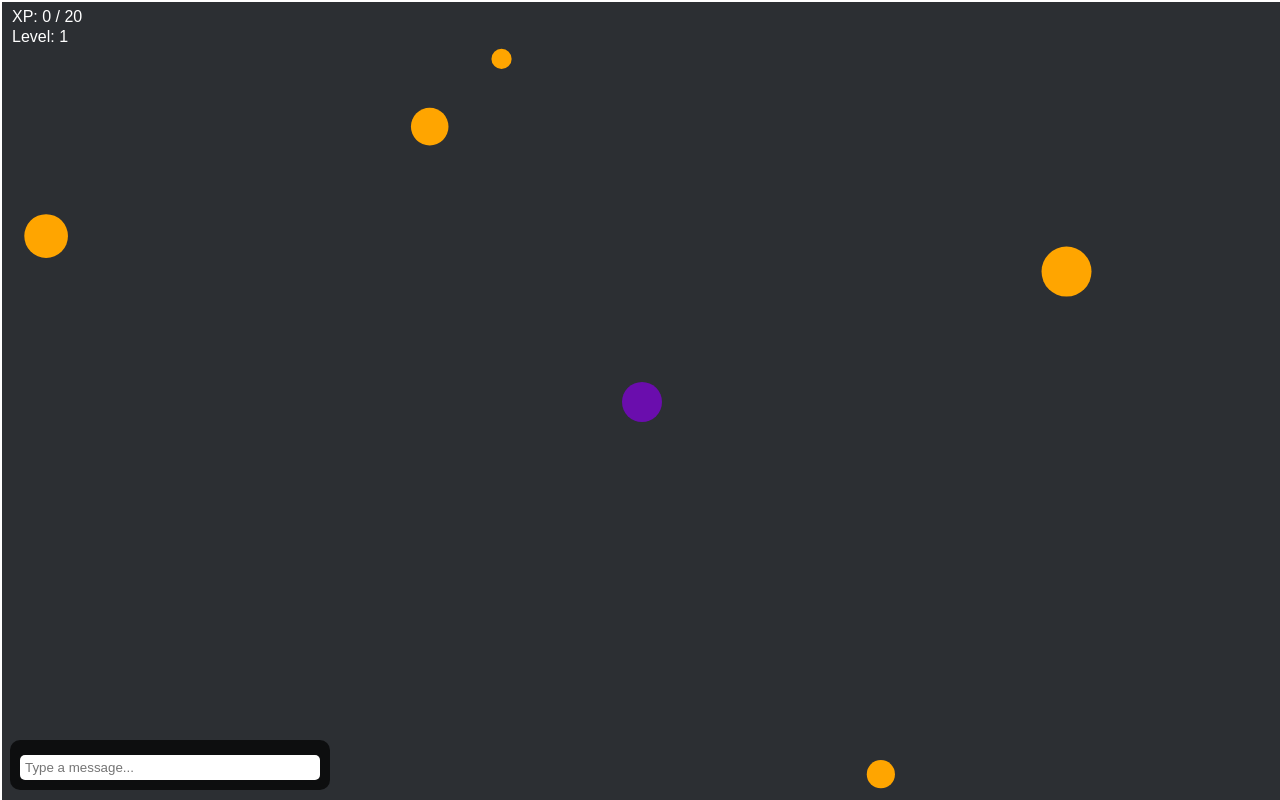
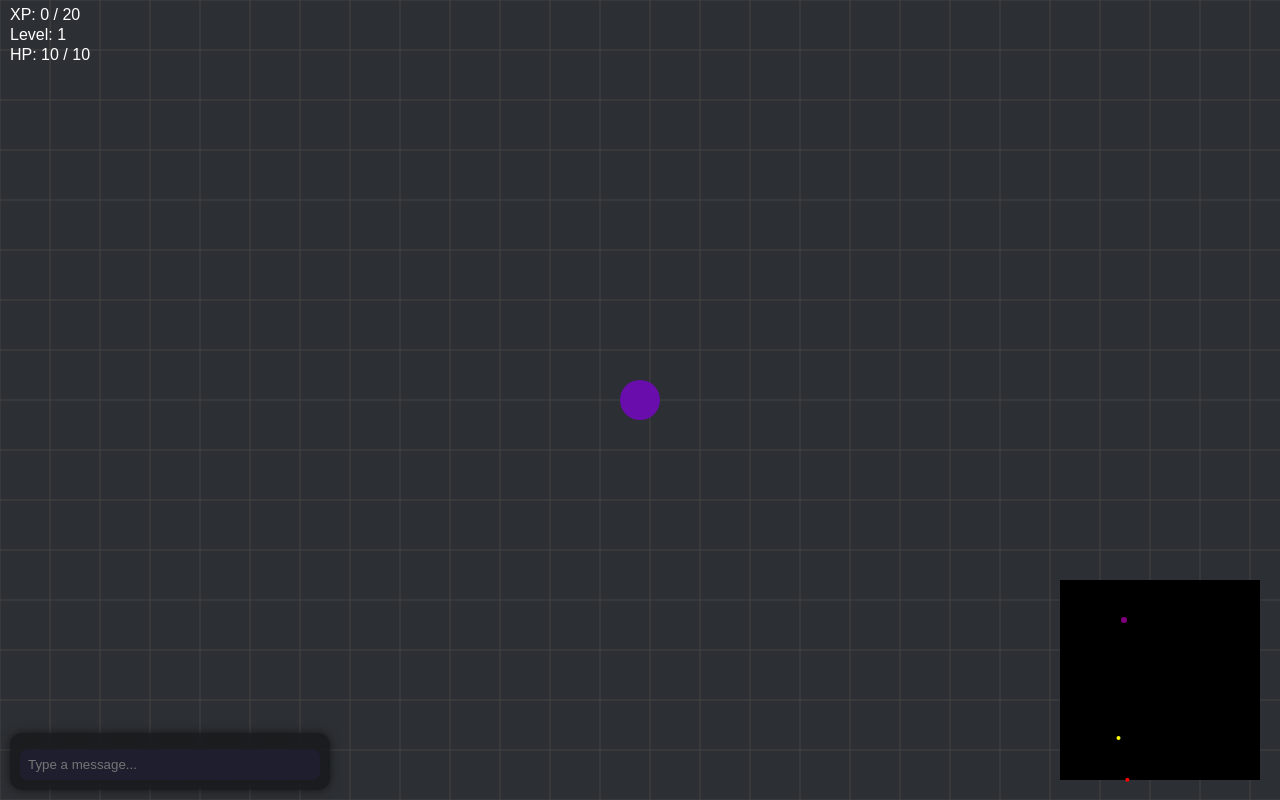
Before and after one commit to AndrewDanyel/wizardio, a plain HTML site: page index.html in a window 1280 px wide. Drawn offline with Linux system fonts and the light colour scheme.

Commit message:
Add files via upload

```diff
--- /dev/null
+++ b/collisions.js
@@ -0,0 +1,41 @@
+function checkCollisions() {
+  for (let i = wizard.spells.length - 1; i >= 0; i--) {
+    const spell = wizard.spells[i];
+    for (let j = shapes.length - 1; j >= 0; j--) {
+      const shape = shapes[j];
+      const dx = spell.x - shape.x;
+      const dy = spell.y - shape.y;
+      const dist = Math.sqrt(dx * dx + dy * dy);
+      if (dist < spell.radius + shape.radius) {
+        shape.hp--;
+        wizard.spells.splice(i, 1);
+        if (shape.hp <= 0) {
+          shapes.splice(j, 1);
+          wizard.xp += shape.xpValue;
+          if (wizard.xp >= wizard.level * 20) {
+            wizard.level++;
+            wizard.xp = 0;
+            wizard.levelMessage = "Level Up! Now level " + wizard.level;
+            setTimeout(() => wizard.levelMessage = "", 3000);
+          }
+        }
+        break;
+      }
+    }
+  }
+
+  // Damage from touching shapes
+  for (let shape of shapes) {
+    const dx = wizard.x - shape.x;
+    const dy = wizard.y - shape.y;
+    const dist = Math.sqrt(dx * dx + dy * dy);
+    if (dist < wizard.radius + shape.radius) {
+      if (wizard.hp > 0) wizard.hp--;
+      break;
+    }
+  }
+}
+
+setInterval(() => {
+  if (wizard.hp < wizard.maxHp) wizard.hp++;
+}, 30000);
--- a/index.html
+++ b/index.html
@@ -1,229 +1,26 @@
 <!DOCTYPE html>
 <html lang="en">
+
 <head>
   <meta charset="UTF-8">
   <title>Wizard.io</title>
-  <style>
-    html, body {
-      margin: 0;
-      padding: 0;
-      overflow: hidden;
-      height: 100%;
-      background: #1e1e2f;
-    }
-    canvas {
-      display: block;
-      background-color: #2c2f33;
-      border: 2px solid #fff;
-    }
-    #chat {
-      position: absolute;
-      bottom: 10px;
-      left: 10px;
-      width: 300px;
-      max-height: 150px;
-      background: rgba(0, 0, 0, 0.7);
-      border-radius: 10px;
-      padding: 10px;
-      color: white;
-      font-family: Arial, sans-serif;
-      font-size: 14px;
-      overflow-y: auto;
-    }
-    #chatInput {
-      width: 100%;
-      box-sizing: border-box;
-      padding: 5px;
-      margin-top: 5px;
-      border-radius: 5px;
-      border: none;
-      outline: none;
-    }
-  </style>
+  <link rel="stylesheet" href="styles.css">
 </head>
+
 <body>
   <canvas id="gameCanvas"></canvas>
   <div id="chat">
     <div id="chatMessages"></div>
     <input id="chatInput" type="text" placeholder="Type a message...">
   </div>
-  <script>
-    const canvas = document.getElementById("gameCanvas");
-    const ctx = canvas.getContext("2d");
 
-    function resizeCanvas() {
-      canvas.width = window.innerWidth;
-      canvas.height = window.innerHeight;
-    }
-    window.addEventListener('resize', resizeCanvas);
-    resizeCanvas();
+  <!-- Modular JS Files -->
+  <script src="wizard.js"></script>
+  <script src="shapes.js"></script>
+  <script src="input.js"></script>
+  <script src="collisions.js"></script>
+  <script src="ui.js"></script>
+  <script src="main.js"></script>
+</body>
 
-    let wizard = {
-      x: canvas.width / 2,
-      y: canvas.height / 2,
-      radius: 20,
-      color: "#6a0dad",
-      speed: 3,
-      angle: 0,
-      spells: [],
-      xp: 0,
-      level: 1,
-      levelMessage: "",
-      chatBubble: "",
-      chatTimer: 0
-    };
-
-    let keys = {};
-    document.addEventListener('keydown', e => keys[e.key] = true);
-    document.addEventListener('keyup', e => keys[e.key] = false);
-
-    canvas.addEventListener("mousemove", e => {
-      const rect = canvas.getBoundingClientRect();
-      const mouseX = e.clientX - rect.left;
-      const mouseY = e.clientY - rect.top;
-      wizard.angle = Math.atan2(mouseY - wizard.y, mouseX - wizard.x);
-    });
-
-    let mouseDown = false;
-    canvas.addEventListener("mousedown", () => { mouseDown = true; });
-    canvas.addEventListener("mouseup", () => { mouseDown = false; });
-
-    function shootSpell() {
-      wizard.spells.push({
-        x: wizard.x,
-        y: wizard.y,
-        angle: wizard.angle,
-        speed: 6,
-        radius: 5,
-        color: "cyan"
-      });
-    }
-
-    let lastShotTime = 0;
-    const shootCooldown = 200; // ms
-
-    let shapes = [];
-    function spawnShape() {
-      if (shapes.length >= 20) return;
-      shapes.push({
-        x: Math.random() * canvas.width,
-        y: Math.random() * canvas.height,
-        radius: 10 + Math.random() * 15,
-        color: "orange"
-      });
-    }
-    setInterval(spawnShape, 1000);
-
-    function moveWizard() {
-      if (keys["w"] || keys["ArrowUp"]) wizard.y -= wizard.speed;
-      if (keys["s"] || keys["ArrowDown"]) wizard.y += wizard.speed;
-      if (keys["a"] || keys["ArrowLeft"]) wizard.x -= wizard.speed;
-      if (keys["d"] || keys["ArrowRight"]) wizard.x += wizard.speed;
-    }
-
-    function updateSpells() {
-      wizard.spells.forEach(spell => {
-        spell.x += Math.cos(spell.angle) * spell.speed;
-        spell.y += Math.sin(spell.angle) * spell.speed;
-      });
-      wizard.spells = wizard.spells.filter(spell => spell.x > 0 && spell.x < canvas.width && spell.y > 0 && spell.y < canvas.height);
-    }
-
-    function checkCollisions() {
-      shapes = shapes.filter(shape => {
-        for (let i = 0; i < wizard.spells.length; i++) {
-          const spell = wizard.spells[i];
-          const dx = spell.x - shape.x;
-          const dy = spell.y - shape.y;
-          const dist = Math.sqrt(dx * dx + dy * dy);
-          if (dist < spell.radius + shape.radius) {
-            wizard.xp += 5;
-            if (wizard.xp >= wizard.level * 20) {
-              wizard.level++;
-              wizard.xp = 0;
-              wizard.levelMessage = "Level Up! Now level " + wizard.level;
-              setTimeout(() => wizard.levelMessage = "", 3000);
-            }
-            wizard.spells.splice(i, 1);
-            return false;
-          }
-        }
-        return true;
-      });
-    }
-
-    function drawCircle(obj) {
-      ctx.beginPath();
-      ctx.arc(obj.x, obj.y, obj.radius, 0, 2 * Math.PI);
-      ctx.fillStyle = obj.color;
-      ctx.fill();
-    }
-
-    function drawUI() {
-      ctx.fillStyle = "white";
-      ctx.font = "16px Arial";
-      ctx.fillText("XP: " + wizard.xp + " / " + (wizard.level * 20), 10, 20);
-      ctx.fillText("Level: " + wizard.level, 10, 40);
-
-      if (wizard.levelMessage) {
-        ctx.font = "30px Arial";
-        ctx.fillStyle = "yellow";
-        ctx.fillText(wizard.levelMessage, canvas.width / 2 - 100, 60);
-      }
-
-      if (wizard.chatBubble) {
-        ctx.font = "14px Arial";
-        ctx.fillStyle = "white";
-        ctx.textAlign = "center";
-        ctx.fillText(wizard.chatBubble, wizard.x, wizard.y - wizard.radius - 10);
-        ctx.textAlign = "start";
-      }
-    }
-
-    const chatInput = document.getElementById("chatInput");
-    const chatMessages = document.getElementById("chatMessages");
-    chatInput.addEventListener("keydown", e => {
-      if (e.key === "Enter" && chatInput.value.trim() !== "") {
-        const msg = chatInput.value.trim();
-        const msgEl = document.createElement("div");
-        msgEl.textContent = msg;
-        chatMessages.appendChild(msgEl);
-        chatMessages.scrollTop = chatMessages.scrollHeight;
-        wizard.chatBubble = msg;
-        wizard.chatTimer = 180; // show for 3 seconds
-        chatInput.value = "";
-      }
-    });
-
-    function updateChatBubble() {
-      if (wizard.chatTimer > 0) {
-        wizard.chatTimer--;
-        if (wizard.chatTimer === 0) wizard.chatBubble = "";
-      }
-    }
-
-    function gameLoop(timestamp) {
-      ctx.clearRect(0, 0, canvas.width, canvas.height);
-      moveWizard();
-
-      if (mouseDown && (!lastShotTime || timestamp - lastShotTime > shootCooldown)) {
-        shootSpell();
-        lastShotTime = timestamp;
-      }
-
-      updateSpells();
-      checkCollisions();
-      updateChatBubble();
-
-      drawCircle(wizard);
-      wizard.spells.forEach(drawCircle);
-      shapes.forEach(drawCircle);
-      drawUI();
-
-      requestAnimationFrame(gameLoop);
-    }
-
-    requestAnimationFrame(gameLoop);
-  </script>
-</body>
 </html>
--- /dev/null
+++ b/input.js
@@ -0,0 +1,17 @@
+let mouseDown = false;
+window.keys = {};
+let chatVisible = true;
+
+window.onload = () => {
+  const canvas = document.getElementById("gameCanvas");
+
+  canvas.addEventListener("mousedown", () => { mouseDown = true; });
+  canvas.addEventListener("mouseup", () => { mouseDown = false; });
+
+  canvas.addEventListener("mousemove", e => {
+    const rect = canvas.getBoundingClientRect();
+    const mouseX = e.clientX - rect.left;
+    const mouseY = e.clientY - rect.top;
+    wizard.angle = Math.atan2(mouseY - canvas.height / 2, mouseX - canvas.width / 2);
+  });
+};
--- /dev/null
+++ b/main.js
@@ -0,0 +1,61 @@
+const canvas = document.getElementById("gameCanvas");
+const ctx = canvas.getContext("2d");
+const mapWidth = 2000;
+const mapHeight = 2000;
+
+function resizeCanvas() {
+  canvas.width = window.innerWidth;
+  canvas.height = window.innerHeight;
+}
+window.addEventListener('resize', resizeCanvas);
+resizeCanvas();
+
+let lastShotTime = 0;
+const shootCooldown = 200;
+
+function moveWizard() {
+  if (window.keys["w"] || window.keys["ArrowUp"]) wizard.y -= wizard.speed;
+  if (window.keys["s"] || window.keys["ArrowDown"]) wizard.y += wizard.speed;
+  if (window.keys["a"] || window.keys["ArrowLeft"]) wizard.x -= wizard.speed;
+  if (window.keys["d"] || window.keys["ArrowRight"]) wizard.x += wizard.speed;
+
+  wizard.x = Math.max(0, Math.min(mapWidth, wizard.x));
+  wizard.y = Math.max(0, Math.min(mapHeight, wizard.y));
+}
+
+function updateSpells() {
+  wizard.spells.forEach(spell => {
+    spell.x += Math.cos(spell.angle) * spell.speed;
+    spell.y += Math.sin(spell.angle) * spell.speed;
+  });
+
+  wizard.spells = wizard.spells.filter(spell =>
+    spell.x > 0 && spell.x < mapWidth &&
+    spell.y > 0 && spell.y < mapHeight
+  );
+}
+
+function gameLoop(timestamp) {
+  ctx.clearRect(0, 0, canvas.width, canvas.height);
+  drawGrid();
+  moveWizard();
+
+  if (mouseDown && (!lastShotTime || timestamp - lastShotTime > shootCooldown)) {
+    shootSpell();
+    lastShotTime = timestamp;
+  }
+
+  updateSpells();
+  checkCollisions();
+  updateChatBubble();
+
+  drawShape(wizard);
+  wizard.spells.forEach(drawShape);
+  shapes.forEach(drawShape);
+  drawUI();
+  drawMinimap();
+
+  requestAnimationFrame(gameLoop);
+}
+
+requestAnimationFrame(gameLoop);
--- /dev/null
+++ b/shapes.js
@@ -0,0 +1,44 @@
+const shapes = [];
+
+function spawnShape() {
+  if (shapes.length >= 10) return;
+
+  const typeChance = Math.random();
+  let shape;
+
+  if (typeChance < 0.6) {
+    shape = {
+      type: "circle",
+      x: Math.random() * mapWidth,
+      y: Math.random() * mapHeight,
+      radius: 10,
+      color: "yellow",
+      hp: 1,
+      xpValue: 5
+    };
+  } else if (typeChance < 0.9) {
+    shape = {
+      type: "triangle",
+      x: Math.random() * mapWidth,
+      y: Math.random() * mapHeight,
+      radius: 20,
+      color: "red",
+      hp: 2,
+      xpValue: 10
+    };
+  } else {
+    shape = {
+      type: "hexagon",
+      x: Math.random() * mapWidth,
+      y: Math.random() * mapHeight,
+      radius: 30,
+      color: "green",
+      hp: 3,
+      xpValue: 20
+    };
+  }
+
+  shapes.push(shape);
+}
+
+setInterval(spawnShape, 2000);
--- /dev/null
+++ b/styles.css
@@ -0,0 +1,42 @@
+html, body {
+  margin: 0;
+  padding: 0;
+  overflow: hidden;
+  height: 100%;
+  background: #1e1e2f;
+}
+
+canvas {
+  display: block;
+  background-color: #2c2f33;
+}
+
+#chat {
+  position: absolute;
+  bottom: 10px;
+  left: 10px;
+  width: 300px;
+  max-height: 150px;
+  background: rgba(0, 0, 0, 0.4);
+  backdrop-filter: blur(8px);
+  border-radius: 12px;
+  padding: 10px;
+  color: white;
+  font-family: 'Segoe UI', sans-serif;
+  font-size: 14px;
+  overflow-y: auto;
+  transition: opacity 0.3s ease;
+  box-shadow: 0 0 10px rgba(0, 0, 0, 0.5);
+}
+
+#chatInput {
+  width: 100%;
+  box-sizing: border-box;
+  padding: 8px;
+  margin-top: 6px;
+  border-radius: 8px;
+  border: none;
+  outline: none;
+  background: #1e1e2f;
+  color: white;
+}
--- /dev/null
+++ b/ui.js
@@ -0,0 +1,138 @@
+function getCamera() {
+  return {
+    x: wizard.x - canvas.width / 2,
+    y: wizard.y - canvas.height / 2
+  };
+}
+
+function drawGrid() {
+  const { x: cameraX, y: cameraY } = getCamera();
+  const gridSize = 50;
+
+  ctx.strokeStyle = "#444";
+  ctx.lineWidth = 1;
+
+  for (let x = 0; x <= mapWidth; x += gridSize) {
+    ctx.beginPath();
+    ctx.moveTo(x - cameraX, 0 - cameraY);
+    ctx.lineTo(x - cameraX, mapHeight - cameraY);
+    ctx.stroke();
+  }
+
+  for (let y = 0; y <= mapHeight; y += gridSize) {
+    ctx.beginPath();
+    ctx.moveTo(0 - cameraX, y - cameraY);
+    ctx.lineTo(mapWidth - cameraX, y - cameraY);
+    ctx.stroke();
+  }
+}
+
+function drawShape(obj) {
+  const { x: cameraX, y: cameraY } = getCamera();
+  const cx = obj.x - cameraX;
+  const cy = obj.y - cameraY;
+
+  ctx.fillStyle = obj.color;
+
+  if (obj.type === "triangle") {
+    ctx.beginPath();
+    for (let i = 0; i < 3; i++) {
+      const angle = Math.PI * 2 * i / 3 - Math.PI / 2;
+      const px = cx + Math.cos(angle) * obj.radius;
+      const py = cy + Math.sin(angle) * obj.radius;
+      i === 0 ? ctx.moveTo(px, py) : ctx.lineTo(px, py);
+    }
+    ctx.closePath();
+    ctx.fill();
+  } else if (obj.type === "hexagon") {
+    ctx.beginPath();
+    for (let i = 0; i < 6; i++) {
+      const angle = Math.PI * 2 * i / 6;
+      const px = cx + Math.cos(angle) * obj.radius;
+      const py = cy + Math.sin(angle) * obj.radius;
+      i === 0 ? ctx.moveTo(px, py) : ctx.lineTo(px, py);
+    }
+    ctx.closePath();
+    ctx.fill();
+  } else {
+    ctx.beginPath();
+    ctx.arc(cx, cy, obj.radius, 0, 2 * Math.PI);
+    ctx.fill();
+  }
+}
+
+function drawWrappedText(text, x, y, maxWidth, lineHeight) {
+  const words = text.split(" ");
+  let line = "";
+  let yy = y;
+
+  for (let n = 0; n < words.length; n++) {
+    const testLine = line + words[n] + " ";
+    const metrics = ctx.measureText(testLine);
+    const testWidth = metrics.width;
+    if (testWidth > maxWidth && n > 0) {
+      ctx.fillText(line, x, yy);
+      line = words[n] + " ";
+      yy += lineHeight;
+    } else {
+      line = testLine;
+    }
+  }
+  ctx.fillText(line, x, yy);
+}
+
+function drawUI() {
+  const { x: cameraX, y: cameraY } = getCamera();
+
+  ctx.fillStyle = "white";
+  ctx.font = "16px Arial";
+  ctx.fillText("XP: " + wizard.xp + " / " + (wizard.level * 20), 10, 20);
+  ctx.fillText("Level: " + wizard.level, 10, 40);
+  ctx.fillText("HP: " + wizard.hp + " / " + wizard.maxHp, 10, 60);
+
+  if (wizard.levelMessage) {
+    ctx.font = "30px Arial";
+    ctx.fillStyle = "yellow";
+    ctx.fillText(wizard.levelMessage, canvas.width / 2 - 100, 60);
+  }
+
+  if (wizard.chatBubble) {
+    ctx.font = "14px Arial";
+    ctx.fillStyle = "white";
+    const maxWidth = 200;
+    const lineHeight = 16;
+    const textX = wizard.x - maxWidth / 2 - cameraX;
+    const textY = wizard.y - wizard.radius - 20 - cameraY;
+    drawWrappedText(wizard.chatBubble, textX, textY, maxWidth, lineHeight);
+  }
+}
+
+function drawMinimap() {
+  const mapScale = 0.1;
+  const width = mapWidth * mapScale;
+  const height = mapHeight * mapScale;
+  const x = canvas.width - width - 20;
+  const y = canvas.height - height - 20;
+
+  ctx.fillStyle = "#000";
+  ctx.fillRect(x, y, width, height);
+
+  ctx.fillStyle = "purple";
+  ctx.beginPath();
+  ctx.arc(x + wizard.x * mapScale, y + wizard.y * mapScale, 3, 0, 2 * Math.PI);
+  ctx.fill();
+
+  shapes.forEach(shape => {
+    ctx.fillStyle = shape.color || "white";
+    ctx.beginPath();
+    ctx.arc(x + shape.x * mapScale, y + shape.y * mapScale, 2, 0, 2 * Math.PI);
+    ctx.fill();
+  });
+}
+
+function updateChatBubble() {
+  if (wizard.chatTimer > 0) {
+    wizard.chatTimer--;
+    if (wizard.chatTimer === 0) wizard.chatBubble = "";
+  }
+}
--- /dev/null
+++ b/wizard.js
@@ -0,0 +1,28 @@
+const wizard = {
+  x: window.innerWidth / 2,
+  y: window.innerHeight / 2,
+  radius: 20,
+  color: "#6a0dad",
+  speed: 3,
+  angle: 0,
+  spells: [],
+  xp: 0,
+  level: 1,
+  hp: 10,
+  maxHp: 10,
+  levelMessage: "",
+  chatBubble: "",
+  chatTimer: 0
+};
+
+window.shootSpell = function () {
+  console.log("Spell shot");
+  wizard.spells.push({
+    x: wizard.x,
+    y: wizard.y,
+    angle: wizard.angle,
+    speed: 6,
+    radius: 5,
+    color: "cyan"
+  });
+};
```
